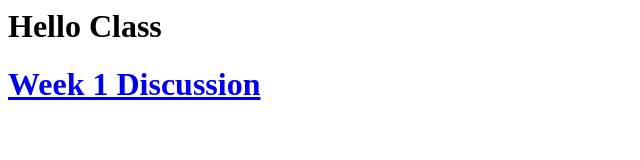
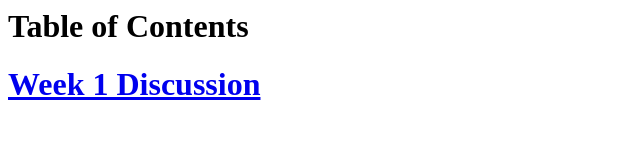
Before and after one commit to markmeyers/2020-Q1---422-PML, a plain HTML site: page index.html in a window 1280 px wide. Shown: the whole page, without its empty margins (0-640 px from the left). Drawn offline with Linux system fonts and the light colour scheme.

Commit message:
Cleaned up wording

```diff
--- a/index.html
+++ b/index.html
@@ -1,2 +1,2 @@
-<h1>Hello Class<h1>
+<h1>Table of Contents<h1>
 <a href="Week 1/Discussion 1.html">Week 1 Discussion</a>
```
Also changed, not shown: 1 other file.
